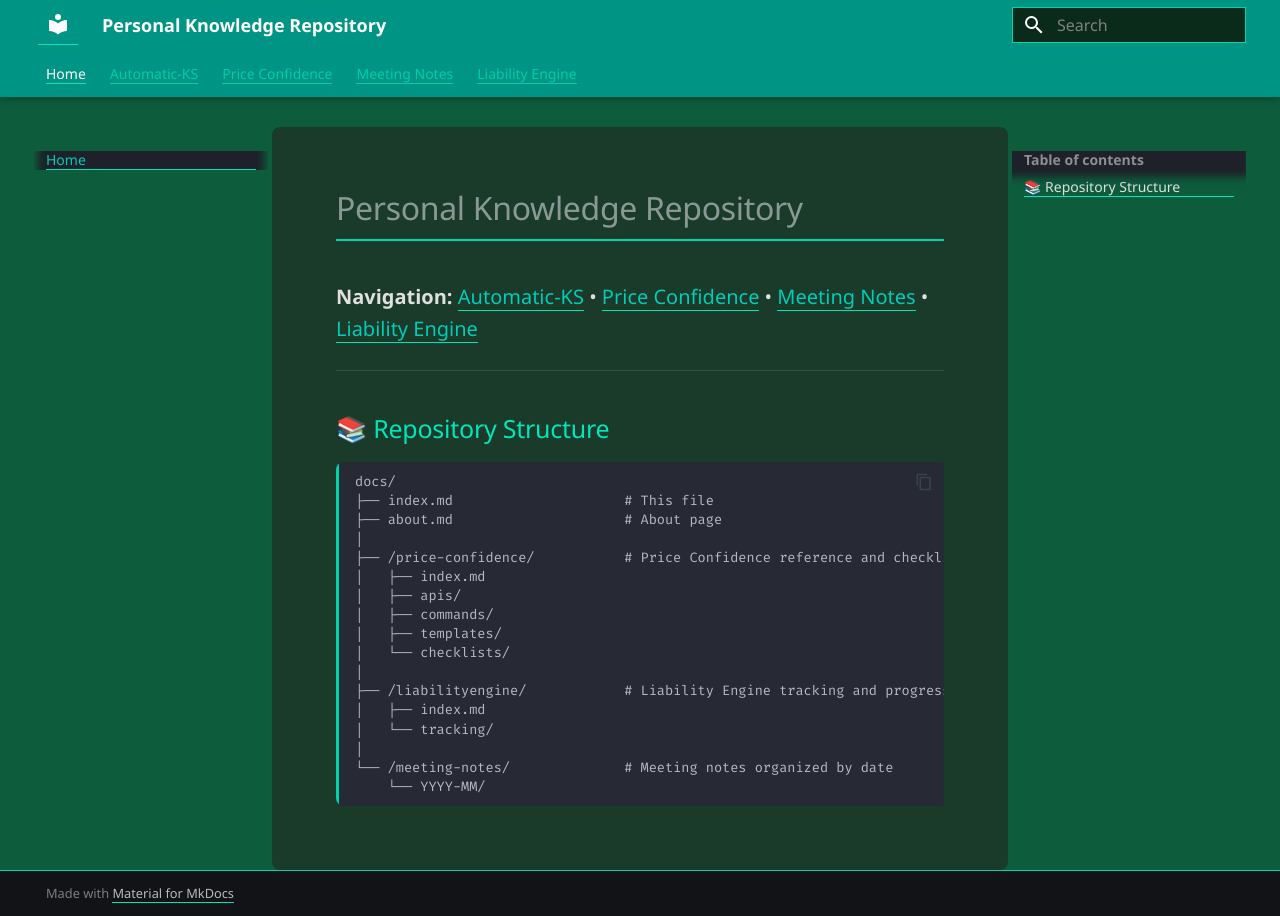
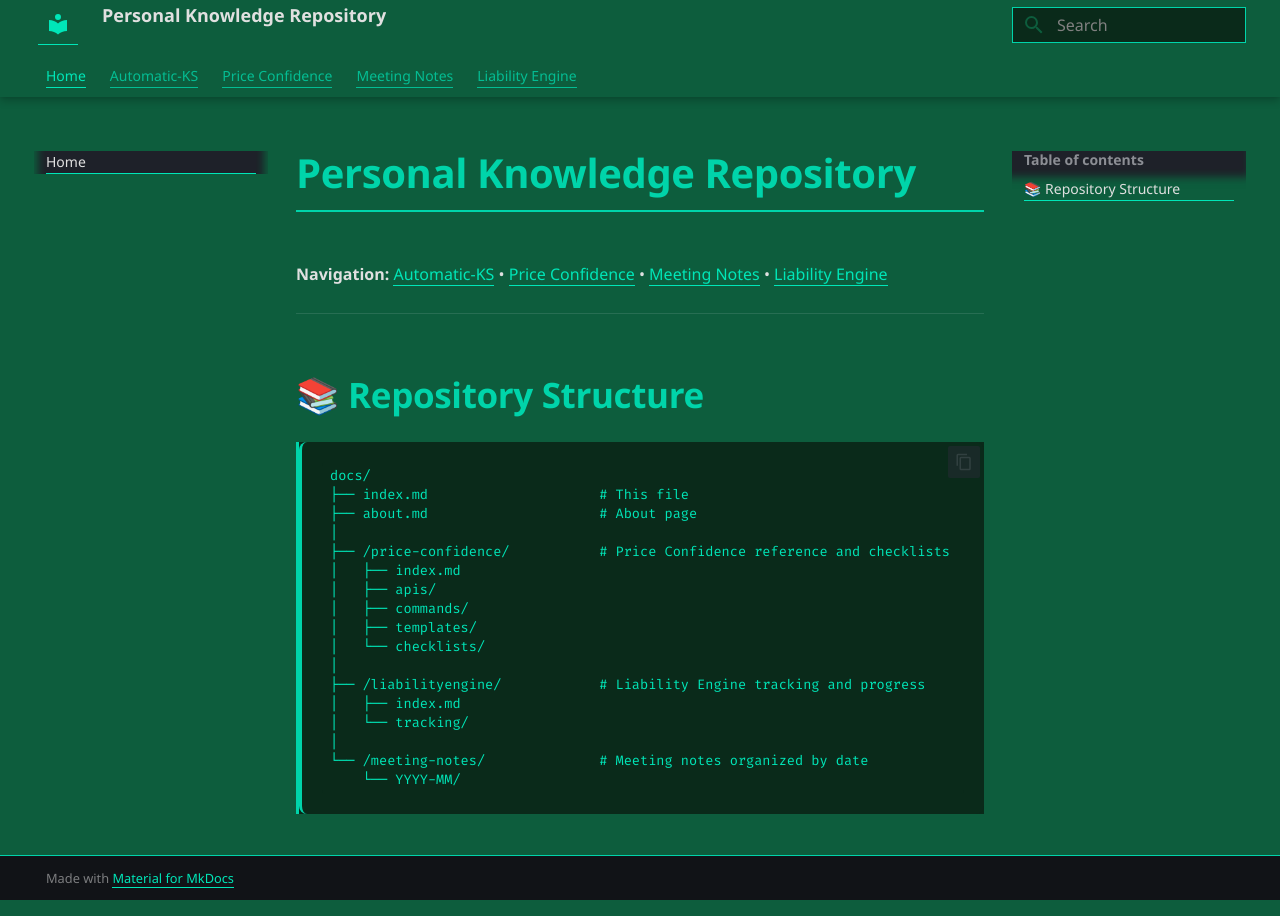
Before and after one commit to MiguelGomes2/pages-mgomes, an MkDocs documentation site: the page built from docs/index.md, in a window 1280 px wide. Built offline with MkDocs 1.6.1 and Material for MkDocs 9.7.7, drawn with Linux system fonts in a browser that asks for light colours; some web fonts are replaced.

Commit message:
Complete mkdocs configuration with markdown extensions and improved CSS

```diff
--- a/docs/stylesheets/custom.css
+++ b/docs/stylesheets/custom.css
@@ -1,27 +1,29 @@
-/* Phthalo Green Background */
+/* Phthalo Green Theme - #0d5d3d */
+
+/* Root and base colors */
 :root {
-  --md-primary-fg-color: #0d5d3d !important;
-  --md-primary-bg-color: #0d5d3d !important;
-  --md-accent-fg-color: #00d4aa !important;
-  --md-default-bg-color: #0d5d3d !important;
-  --md-default-fg-color: #f0f0f0 !important;
+  --md-primary-fg-color: #0d5d3d;
+  --md-primary-bg-color: #0d5d3d;
+  --md-accent-fg-color: #00d4aa;
 }
 
-html {
+/* Dark mode background */
+[data-md-color-scheme="slate"] {
+  --md-primary-fg-color: #0d5d3d;
+  --md-primary-bg-color: #0d5d3d;
+  --md-accent-fg-color: #00d4aa;
+}
+
+/* Global Background */
+html, body {
   background-color: #0d5d3d !important;
 }
 
-/* Main Background */
-body {
+.md-html {
   background-color: #0d5d3d !important;
-  color: #f0f0f0 !important;
 }
 
 .md-page {
-  background-color: #0d5d3d !important;
-}
-
-.md-main {
   background-color: #0d5d3d !important;
 }
 
@@ -29,178 +31,151 @@ body {
   background-color: #0d5d3d !important;
 }
 
-/* Content Area */
-.md-content {
-  background-color: #1a3a2a;
-  color: #f0f0f0;
-  border-radius: 8px;
-  padding: 2rem;
+.md-main__inner {
+  background-color: #0d5d3d !important;
 }
 
-/* Typography Styling */
-
-/* Regular Text */
-p {
-  color: #e0e0e0;
-  font-size: 1rem;
-  line-height: 1.6;
-  font-family: 'Segoe UI', sans-serif;
+/* Content area styling */
+.md-content {
+  background-color: #0d5d3d !important;
+  color: #e0e0e0 !important;
 }
 
-/* Titles and Headings */
+.md-content__inner {
+  background-color: #0d5d3d !important;
+}
+
+/* Sidebar and navigation */
+.md-sidebar {
+  background-color: #0d5d3d !important;
+}
+
+.md-nav {
+  background-color: #0d5d3d !important;
+}
+
+.md-nav__link {
+  color: #e0e0e0 !important;
+}
+
+.md-nav__link:hover {
+  color: #00e6b8 !important;
+}
+
+.md-nav__link--active {
+  color: #00ffcc !important;
+}
+
+/* Typography - Headings */
 h1, h2, h3, h4, h5, h6 {
-  color: #00d4aa;
-  font-weight: 600;
-  margin-top: 1.5rem;
-  margin-bottom: 1rem;
-  font-family: 'Segoe UI', sans-serif;
+  color: #00d4aa !important;
+  font-weight: 600 !important;
 }
 
 h1 {
-  font-size: 2rem;
-  border-bottom: 2px solid #00d4aa;
-  padding-bottom: 0.5rem;
+  font-size: 2rem !important;
+  border-bottom: 2px solid #00d4aa !important;
+  padding-bottom: 0.5rem !important;
 }
 
 h2 {
-  font-size: 1.75rem;
-  color: #00e6b8;
+  font-size: 1.75rem !important;
 }
 
 h3 {
-  font-size: 1.5rem;
-  color: #00d4aa;
+  font-size: 1.5rem !important;
+}
+
+/* Regular text */
+p, li, span {
+  color: #e0e0e0 !important;
+  line-height: 1.6 !important;
 }
 
 /* Hyperlinks */
 a {
-  color: #00e6b8;
-  text-decoration: none;
-  font-weight: 500;
-  border-bottom: 1px solid #00e6b8;
-  transition: all 0.2s ease;
+  color: #00e6b8 !important;
+  text-decoration: none !important;
+  border-bottom: 1px solid #00e6b8 !important;
 }
 
 a:hover {
-  color: #00ffcc;
-  border-bottom: 2px solid #00ffcc;
-  text-decoration: none;
+  color: #00ffcc !important;
+  border-bottom: 2px solid #00ffcc !important;
 }
 
-a:visited {
-  color: #00c9a3;
-}
-
-/* Navigation */
-.md-nav__link {
-  color: #e0e0e0;
-}
-
-.md-nav__link:hover {
-  color: #00e6b8;
-}
-
-.md-nav__link--active {
-  color: #00ffcc;
-}
-
-/* Sidebar */
-.md-sidebar {
-  background-color: #0d5d3d;
-}
-
-.md-nav {
-  background-color: #0d5d3d;
-}
-
-/* Code Blocks */
-.highlight {
-  background-color: #0a2a1a;
-  border-left: 3px solid #00d4aa;
-}
-
+/* Code blocks */
 code {
-  background-color: #0a2a1a;
-  color: #00e6b8;
-  padding: 0.2rem 0.4rem;
-  border-radius: 4px;
-  font-family: 'Fira Code', monospace;
+  background-color: #0a2a1a !important;
+  color: #00e6b8 !important;
+  padding: 0.2rem 0.4rem !important;
+  border-radius: 4px !important;
 }
 
 pre {
-  background-color: #0a2a1a;
-  color: #e0e0e0;
-  border-radius: 8px;
-  border-left: 3px solid #00d4aa;
+  background-color: #0a2a1a !important;
+  color: #e0e0e0 !important;
+  border-left: 3px solid #00d4aa !important;
+  padding: 1rem !important;
+  border-radius: 8px !important;
 }
 
-/* Details/Collapsible Sections */
+.highlight {
+  background-color: #0a2a1a !important;
+  border-left: 3px solid #00d4aa !important;
+}
+
+/* Details/Collapsible */
 details {
-  background-color: #0a2a1a;
-  border: 1px solid #00d4aa;
-  border-radius: 6px;
-  padding: 1rem;
-  margin: 1rem 0;
+  background-color: #0a2a1a !important;
+  border: 1px solid #00d4aa !important;
+  border-radius: 6px !important;
+  padding: 1rem !important;
 }
 
 details summary {
-  color: #00e6b8;
-  font-weight: 600;
-  cursor: pointer;
-  user-select: none;
+  color: #00e6b8 !important;
+  font-weight: 600 !important;
+  cursor: pointer !important;
 }
 
 details summary:hover {
-  color: #00ffcc;
+  color: #00ffcc !important;
 }
 
 /* Tables */
 table {
-  background-color: #0a2a1a;
-  border-collapse: collapse;
+  background-color: #0a2a1a !important;
 }
 
 th {
-  background-color: #0d5d3d;
-  color: #00e6b8;
-  border-bottom: 2px solid #00d4aa;
+  background-color: #0d5d3d !important;
+  color: #00e6b8 !important;
+  border-bottom: 2px solid #00d4aa !important;
 }
 
 td {
-  border-bottom: 1px solid #1a3a2a;
-  color: #e0e0e0;
-}
-
-/* Blockquotes */
-blockquote {
-  border-left: 4px solid #00d4aa;
-  background-color: #0a2a1a;
-  padding: 1rem;
-  margin: 1rem 0;
-  color: #c0c0c0;
-}
-
-/* Search Box */
-.md-search__input {
-  background-color: #0a2a1a;
-  color: #e0e0e0;
-  border: 1px solid #00d4aa;
-}
-
-.md-search__input::placeholder {
-  color: #808080;
+  border-bottom: 1px solid #1a3a2a !important;
+  color: #e0e0e0 !important;
 }
 
 /* Footer */
 .md-footer {
-  background-color: #0a2a1a;
-  border-top: 1px solid #00d4aa;
+  background-color: #0a2a1a !important;
+  border-top: 1px solid #00d4aa !important;
 }
 
 .md-footer__link {
-  color: #00d4aa;
+  color: #00d4aa !important;
 }
 
-.md-footer__link:hover {
-  color: #00ffcc;
+/* Search */
+.md-search__input {
+  background-color: #0a2a1a !important;
+  color: #e0e0e0 !important;
+  border: 1px solid #00d4aa !important;
 }
+
+.md-search__input::placeholder {
+  color: #808080 !important;
+}
--- a/mkdocs.yml
+++ b/mkdocs.yml
@@ -20,6 +20,18 @@ theme:
     text: Segoe UI
     code: Fira Code
 
+plugins:
+  - search
+
+markdown_extensions:
+  - admonition
+  - pymdownx.details
+  - pymdownx.superfences
+  - pymdownx.highlight
+  - pymdownx.inlinehilite
+  - toc:
+      permalink: true
+
 extra_css:
   - stylesheets/custom.css
 
```
